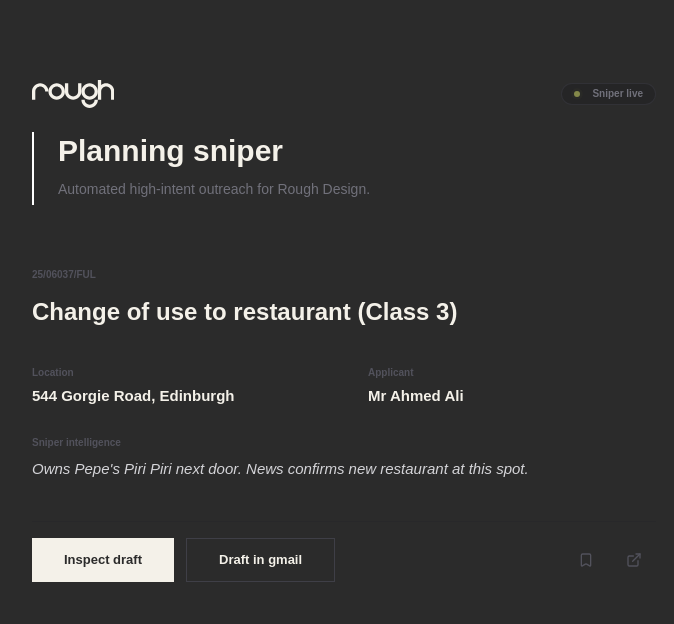
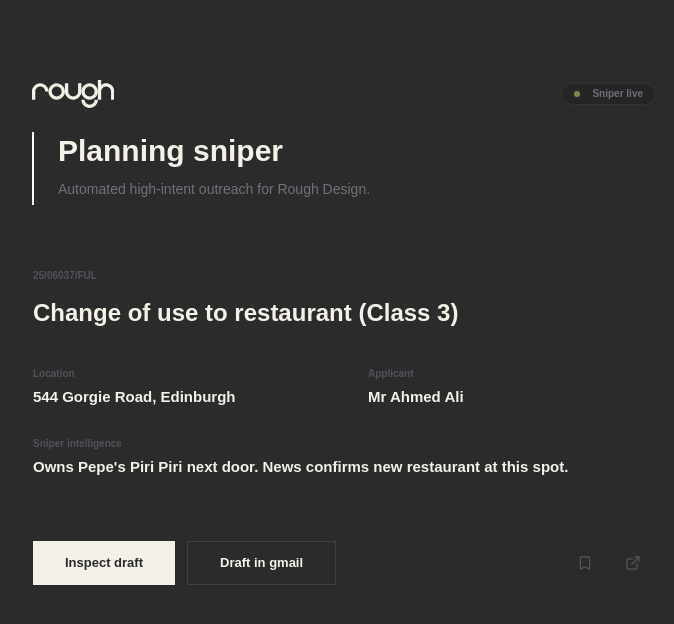
Before and after one commit to Dean-Rough/planning-sniper, a Next.js app: page / in a window 1280 px wide. Shown: the top 624 px of the page, without its empty margins (296-970 px from the left). Built offline with nearby package versions, Linux system fonts and the light colour scheme; a web font is replaced by a local one.

Commit message:
design: unify sniper intel typography and add hairline card borders

```diff
--- a/src/app/page.tsx
+++ b/src/app/page.tsx
@@ -100,7 +100,7 @@ export default function Home() {
         {/* LEAD LIST */}
         <div className="space-y-16">
           {leads.map((lead) => (
-            <div key={lead.id} className="space-y-10 group">
+            <div key={lead.id} className="space-y-10 group border border-zinc-800/50 p-10 -m-10">
 
               {/* LEAD INFO */}
               <div className="space-y-4">
@@ -127,12 +127,12 @@ export default function Home() {
                 </div>
                 <div className="col-span-2 space-y-2 pt-2">
                   <p className="text-[10px] text-zinc-600 font-bold uppercase tracking-widest">Sniper intelligence</p>
-                  <p className="text-[15px] leading-relaxed text-zinc-300 font-medium italic">{lead.intel}</p>
+                  <p className="text-[15px] font-bold text-[#F4F1E9]">{lead.intel}</p>
                 </div>
               </div>
 
               {/* ACTION BAR */}
-              <div className="flex items-center gap-3 pt-4 border-t border-zinc-800/50">
+              <div className="flex items-center gap-3 pt-6 border-t border-zinc-800/50">
                 <Button
                   onClick={() => setPreviewLead(previewLead === lead.id ? null : lead.id)}
                   className="bg-[#F4F1E9] text-[#2B2B2B] hover:bg-white font-bold h-11 px-8 rounded-none text-[13px] transition-all"
```
